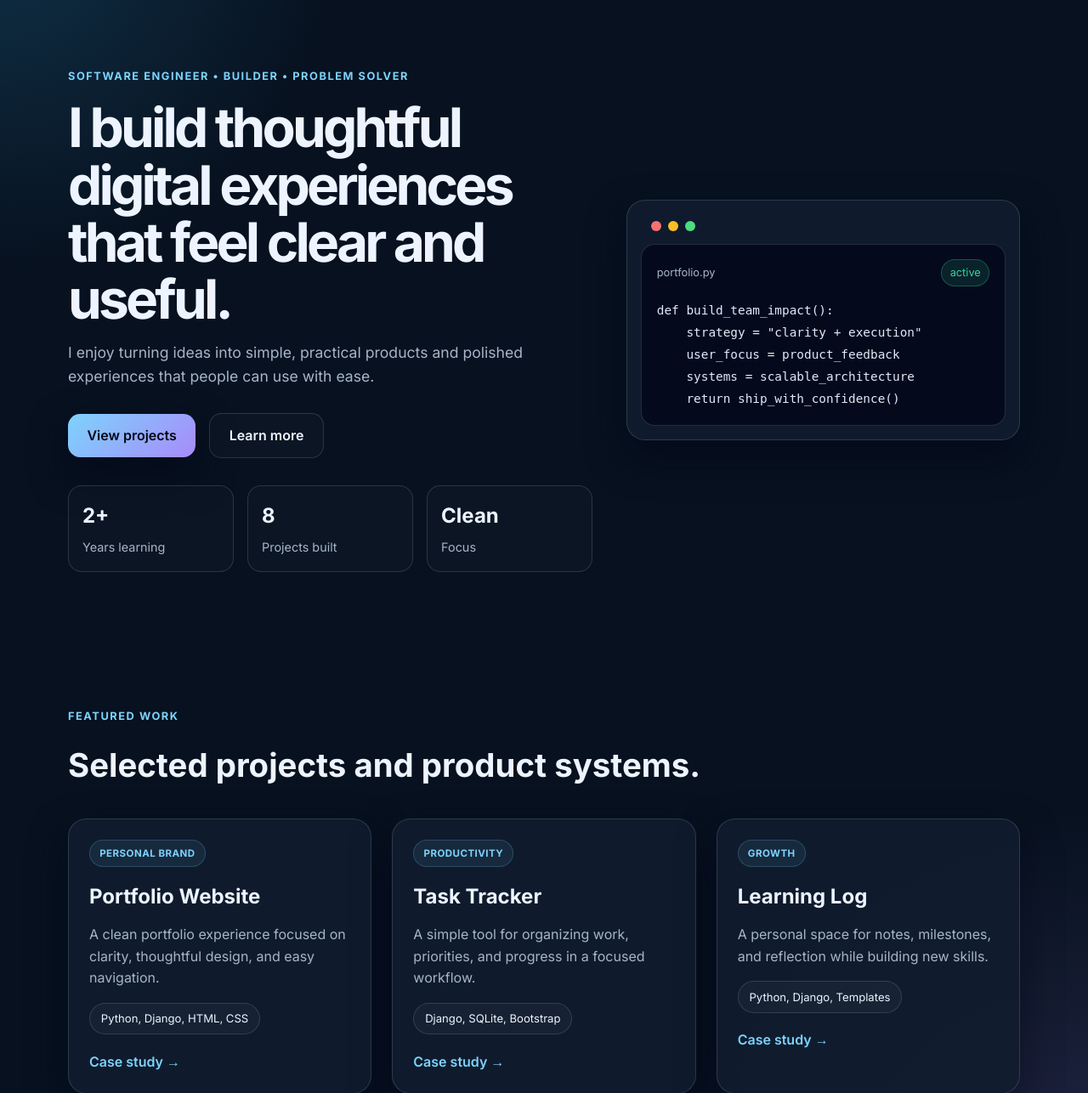
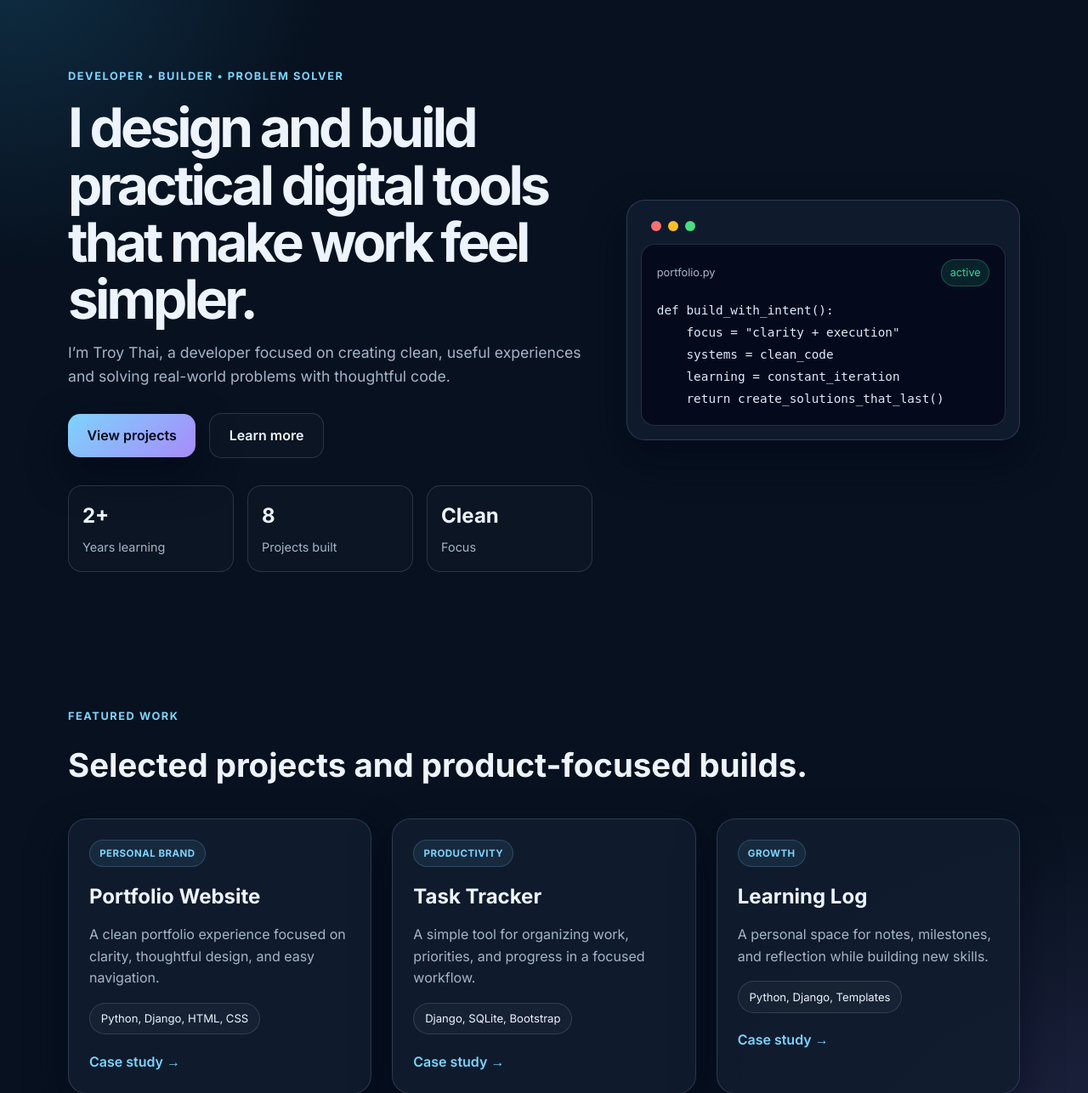
Before and after one commit to Titania-Diablo/portfolio_django, a Django app: page / in a window 1280 px wide. Shown: the part 79-1365 px from the top of the page at 85% size. Run offline with Django 5.2, Linux system fonts and the light colour scheme.

Commit message:
Personal portfolio copy update

```diff
--- a/portfolio_app/templates/portfolio_app/home.html
+++ b/portfolio_app/templates/portfolio_app/home.html
@@ -1,15 +1,15 @@
 {% extends 'portfolio_app/base.html' %}
 
-{% block title %}Overview | Your Name{% endblock %}
+{% block title %}Overview | Troy Thai{% endblock %}
 
 {% block content %}
 <section class="hero-section">
   <div class="container hero-grid">
     <div class="hero-copy">
-      <p class="eyebrow">Software engineer • builder • problem solver</p>
-      <h1>I build thoughtful digital experiences that feel clear and useful.</h1>
+      <p class="eyebrow">Developer • builder • problem solver</p>
+      <h1>I design and build practical digital tools that make work feel simpler.</h1>
       <p class="lead">
-        I enjoy turning ideas into simple, practical products and polished experiences that people can use with ease.
+        I’m Troy Thai, a developer focused on creating clean, useful experiences and solving real-world problems with thoughtful code.
       </p>
       <div class="cta-group">
         <a href="{% url 'projects' %}" class="button primary">View projects</a>
@@ -36,11 +36,11 @@
           <span>portfolio.py</span>
           <span class="badge">active</span>
         </div>
-        <pre><code>def build_team_impact():
-    strategy = "clarity + execution"
-    user_focus = product_feedback
-    systems = scalable_architecture
-    return ship_with_confidence()</code></pre>
+        <pre><code>def build_with_intent():
+    focus = "clarity + execution"
+    systems = clean_code
+    learning = constant_iteration
+    return create_solutions_that_last()</code></pre>
       </div>
     </div>
   </div>
@@ -50,7 +50,7 @@
   <div class="container">
     <div class="section-heading">
       <p class="eyebrow">Featured work</p>
-      <h2>Selected projects and product systems.</h2>
+      <h2>Selected projects and product-focused builds.</h2>
     </div>
 
     <div class="card-grid">
--- a/portfolio_app/templates/portfolio_app/profile.html
+++ b/portfolio_app/templates/portfolio_app/profile.html
@@ -1,6 +1,6 @@
 {% extends 'portfolio_app/base.html' %}
 
-{% block title %}Profile | Your Name{% endblock %}
+{% block title %}Profile | Troy Thai{% endblock %}
 
 {% block content %}
 <section class="page-hero">
--- a/portfolio_app/templates/portfolio_app/projects.html
+++ b/portfolio_app/templates/portfolio_app/projects.html
@@ -1,12 +1,12 @@
 {% extends 'portfolio_app/base.html' %}
 
-{% block title %}Projects | Your Name{% endblock %}
+{% block title %}Projects | Troy Thai{% endblock %}
 
 {% block content %}
 <section class="page-hero">
   <div class="container narrow">
     <p class="eyebrow">Projects</p>
-    <h1>Systems that solve real operating problems.</h1>
+    <h1>Work that reflects focus, clarity, and practical problem-solving.</h1>
   </div>
 </section>
 
--- a/portfolio_app/templates/portfolio_app/skills.html
+++ b/portfolio_app/templates/portfolio_app/skills.html
@@ -1,12 +1,12 @@
 {% extends 'portfolio_app/base.html' %}
 
-{% block title %}Skills | Your Name{% endblock %}
+{% block title %}Skills | Troy Thai{% endblock %}
 
 {% block content %}
 <section class="page-hero">
   <div class="container narrow">
     <p class="eyebrow">Skills</p>
-    <h1>Focused on product-ready engineering.</h1>
+    <h1>Tools and strengths I use to build practical solutions.</h1>
   </div>
 </section>
 
```
